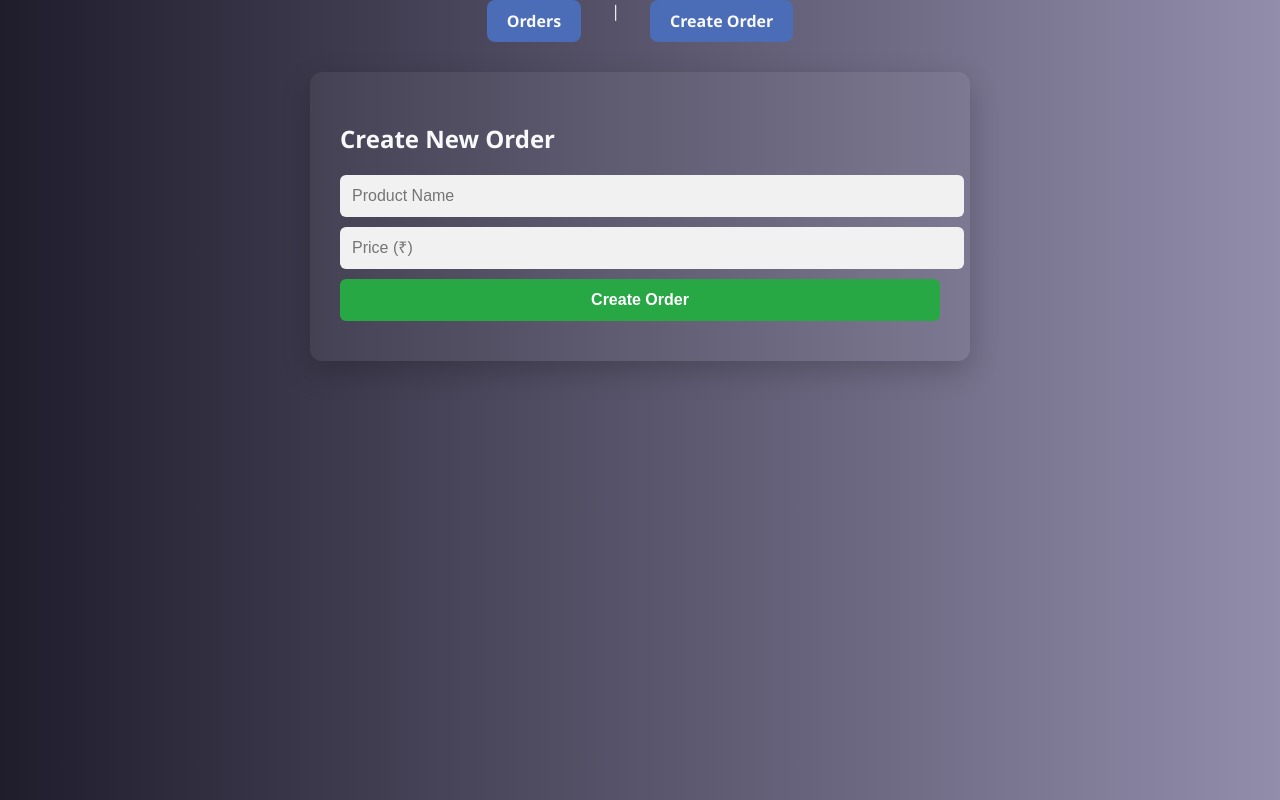
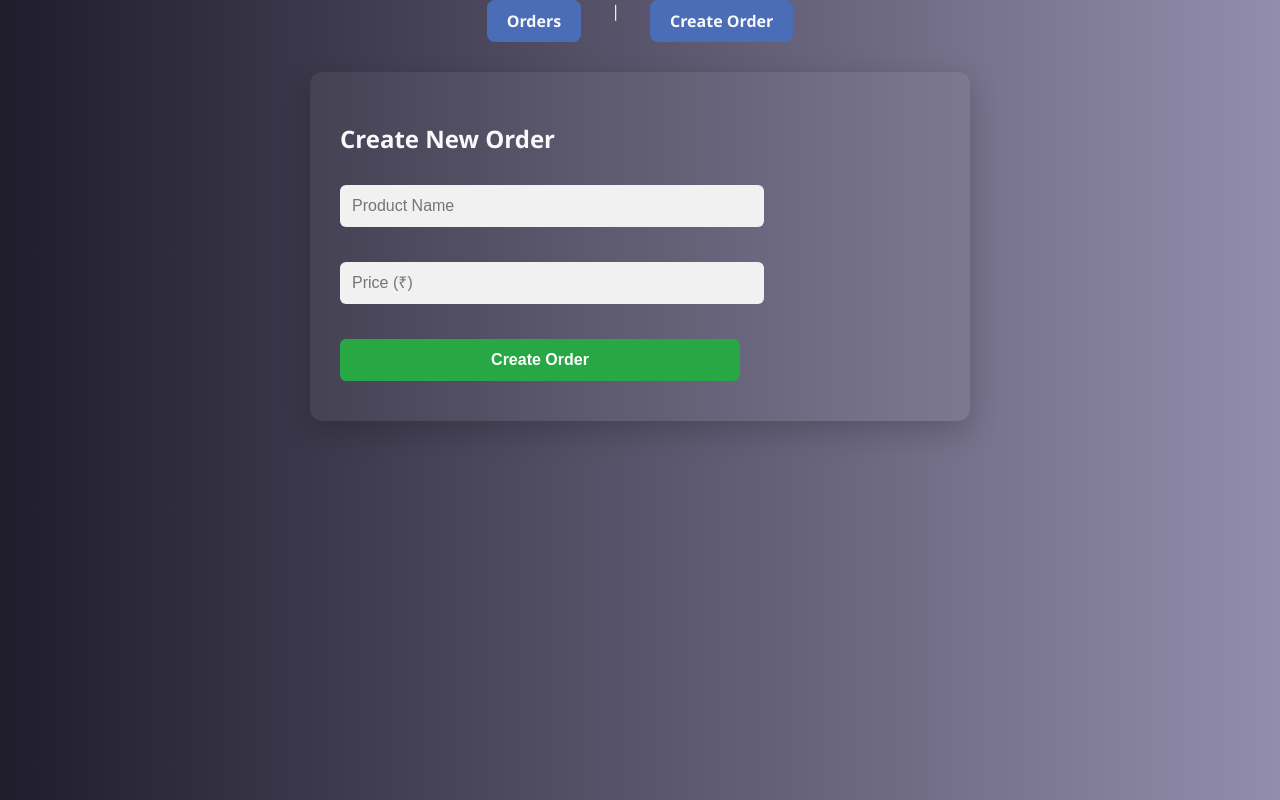
Before and after one commit to Shaw0p/order-management-frontend, a React (Create React App) app: page /create in a window 1280 px wide. Built offline with nearby package versions, Linux system fonts and the light colour scheme.

Commit message:
Update OrderForm.js

```diff
--- a/src/components/OrderForm.js
+++ b/src/components/OrderForm.js
@@ -19,9 +19,9 @@ function OrderForm() {
   };
 
   return (
-    <div className="container">
+    <div className="container fade-in">
       <h2>Create New Order</h2>
-      <form onSubmit={handleSubmit}>
+      <form onSubmit={handleSubmit} style={{ display: "flex", flexDirection: "column", gap: "15px", maxWidth: "400px" }}>
         <input
           type="text"
           placeholder="Product Name"
```
